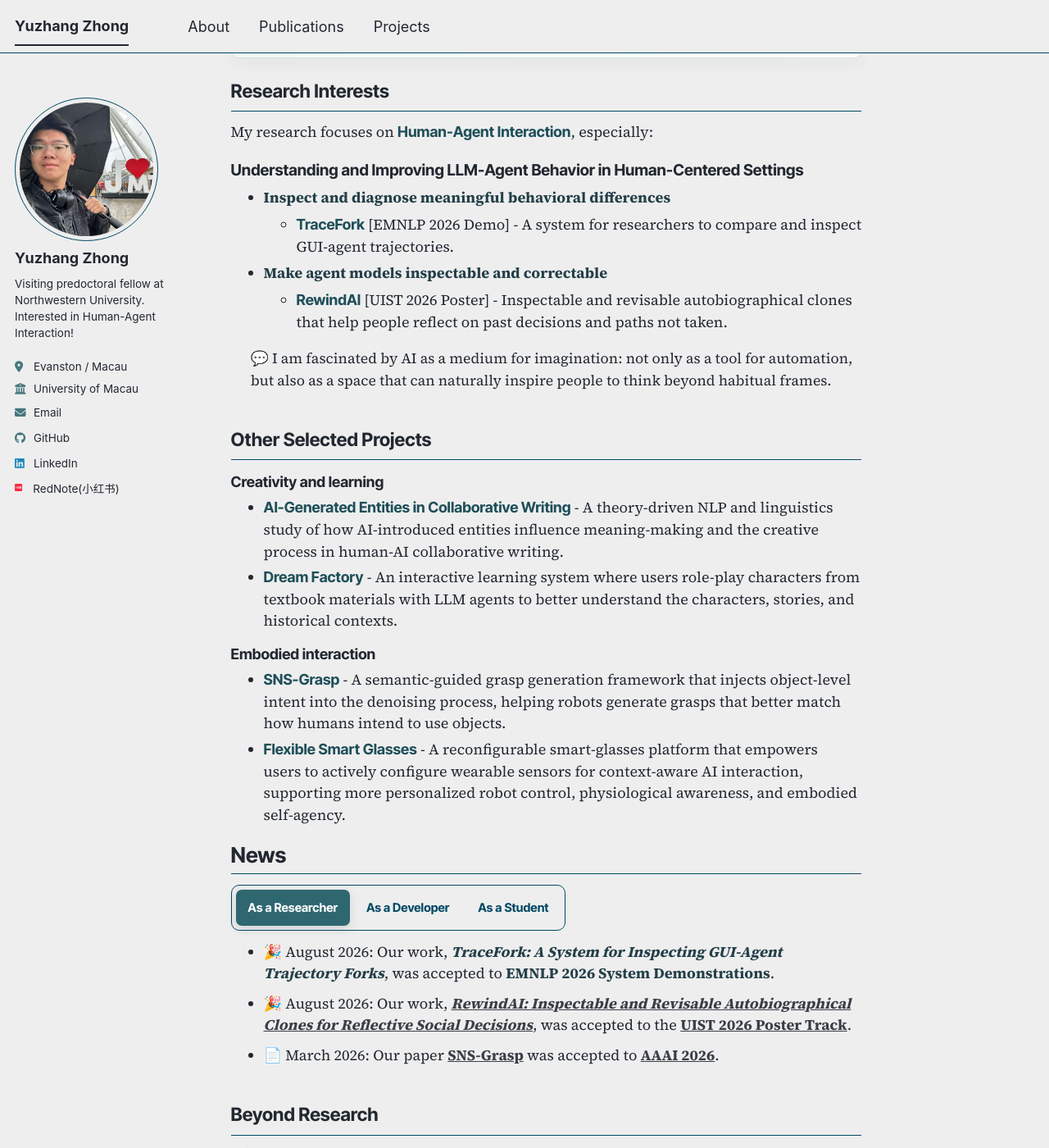
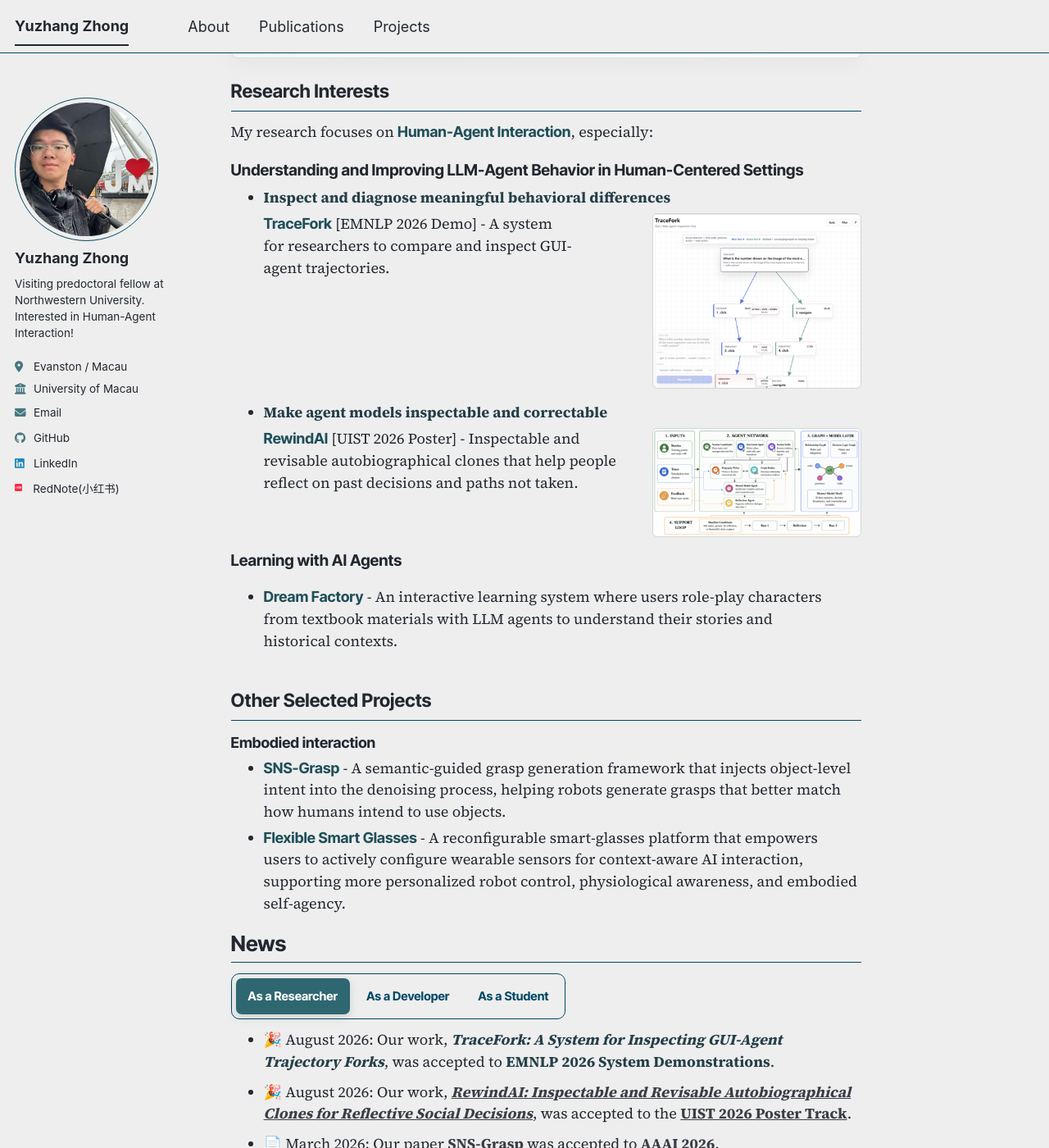
Before and after one commit to yuzhang-zhong/yuzhang-zhong.github.io, a Jekyll site: the page built from _pages/about.md, in a window 1280 px wide and 1400 px high, scrolled down 293 px. Shown: the whole window at 82% size. Built offline with Jekyll 4.4.1, drawn with Linux system fonts in a browser that asks for light colours; comment, search, counter and statistics services are not loaded; a style sheet for code colours, icons or effects is not loaded.

Commit message:
Show research project visuals and streamline homepage

```diff
--- a/_includes/head/custom.html
+++ b/_includes/head/custom.html
@@ -185,18 +185,6 @@
     scroll-margin-top: 5.9rem;
   }
 
-  .section-anchor {
-    display: block;
-    height: 0;
-  }
-
-  .page__content .imagination-note {
-    margin: 0.4rem 0 0.95rem 1.35rem;
-    color: var(--global-text-color);
-    font-size: 0.98rem;
-    line-height: 1.5;
-  }
-
   .page__content .research-interests h2 {
     margin-top: 1.4rem;
   }
@@ -206,13 +194,35 @@
     font-size: 1.06rem;
   }
 
-  .page__content .research-interests ul {
+  .page__content .research-questions {
     margin-top: 0.35rem;
   }
 
-  .page__content .research-interests li {
-    margin-bottom: 0.3rem;
+  .page__content .research-questions > li {
+    margin-bottom: 0.9rem;
     line-height: 1.48;
+  }
+
+  .research-project {
+    display: grid;
+    grid-template-columns: minmax(0, 1fr) minmax(200px, 35%);
+    gap: 0.8rem;
+    align-items: start;
+    margin: 0.3rem 0 0.2rem;
+  }
+
+  .page__content .research-project p {
+    margin: 0;
+  }
+
+  .research-project img {
+    display: block;
+    width: 100%;
+    height: auto;
+    max-height: 220px;
+    object-fit: contain;
+    border: 1px solid rgba(44, 68, 76, 0.14);
+    border-radius: 6px;
   }
 
   .home-news-column {
@@ -468,6 +478,16 @@
     }
   }
 
+  @media screen and (max-width: 600px) {
+    .research-project {
+      grid-template-columns: 1fr;
+    }
+
+    .research-project img {
+      max-width: 320px;
+    }
+  }
+
   #theme-toggle {
     display: none;
   }
--- a/_pages/about.md
+++ b/_pages/about.md
@@ -31,24 +31,32 @@ My research focuses on <span class="project-name">Human-Agent Interaction</span>
 
 ### Understanding and Improving LLM-Agent Behavior in Human-Centered Settings
 
-- **Inspect and diagnose meaningful behavioral differences**
-  - <span class="project-name">TraceFork</span> [EMNLP 2026 Demo] - A system for researchers to compare and inspect GUI-agent trajectories.
-- **Make agent models inspectable and correctable**
-  - <span class="project-name">RewindAI</span> [UIST 2026 Poster] - Inspectable and revisable autobiographical clones that help people reflect on past decisions and paths not taken.
+<ul class="research-questions">
+  <li>
+    <strong>Inspect and diagnose meaningful behavioral differences</strong>
+    <div class="research-project">
+      <p><span class="project-name">TraceFork</span> [EMNLP 2026 Demo] - A system for researchers to compare and inspect GUI-agent trajectories.</p>
+      <img src="{{ base_path }}/images/tracefork-overview.png" alt="TraceFork interface showing a comparison of GUI-agent trajectories" loading="lazy" decoding="async">
+    </div>
+  </li>
+  <li>
+    <strong>Make agent models inspectable and correctable</strong>
+    <div class="research-project">
+      <p><span class="project-name">RewindAI</span> [UIST 2026 Poster] - Inspectable and revisable autobiographical clones that help people reflect on past decisions and paths not taken.</p>
+      <img src="{{ base_path }}/images/rewindai-system.png" alt="RewindAI system diagram showing its agent network and reflection loop" loading="lazy" decoding="async">
+    </div>
+  </li>
+</ul>
+
+### Learning with AI Agents
+
+- <span class="project-name">Dream Factory</span> - An interactive learning system where users role-play characters from textbook materials with LLM agents to understand their stories and historical contexts.
 
 </section>
 
-<p class="imagination-note">💬 I am fascinated by AI as a medium for imagination: not only as a tool for automation, but also as a space that can naturally inspire people to think beyond habitual frames.</p>
-
-<span id="projects" class="section-anchor"></span>
-## Other Selected Projects
+<h2 id="projects">Other Selected Projects</h2>
 
 <section class="project-directions" markdown="1">
-
-### Creativity and learning
-
-- <span class="project-name">AI-Generated Entities in Collaborative Writing</span> - A theory-driven NLP and linguistics study of how AI-introduced entities influence meaning-making and the creative process in human-AI collaborative writing.
-- <span class="project-name">Dream Factory</span> - An interactive learning system where users role-play characters from textbook materials with LLM agents to better understand the characters, stories, and historical contexts.
 
 ### Embodied interaction
 
```
Also changed, not shown: images/rewindai-system.png (added), images/tracefork-overview.png (added).
